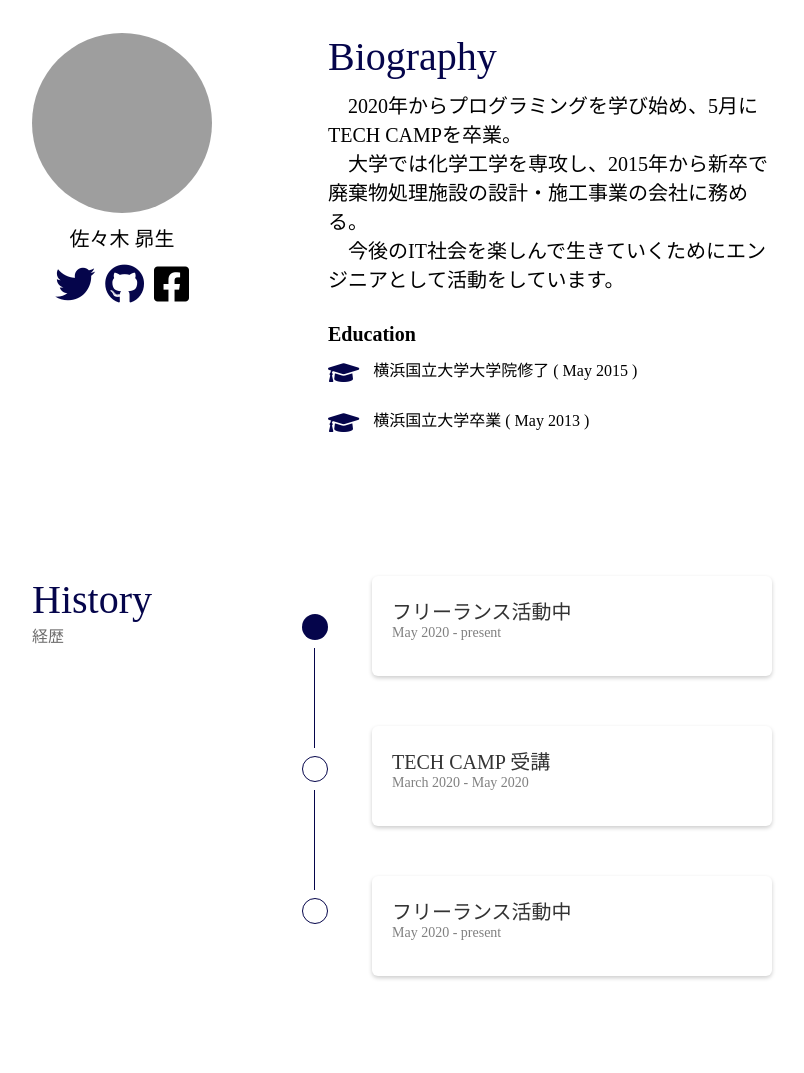
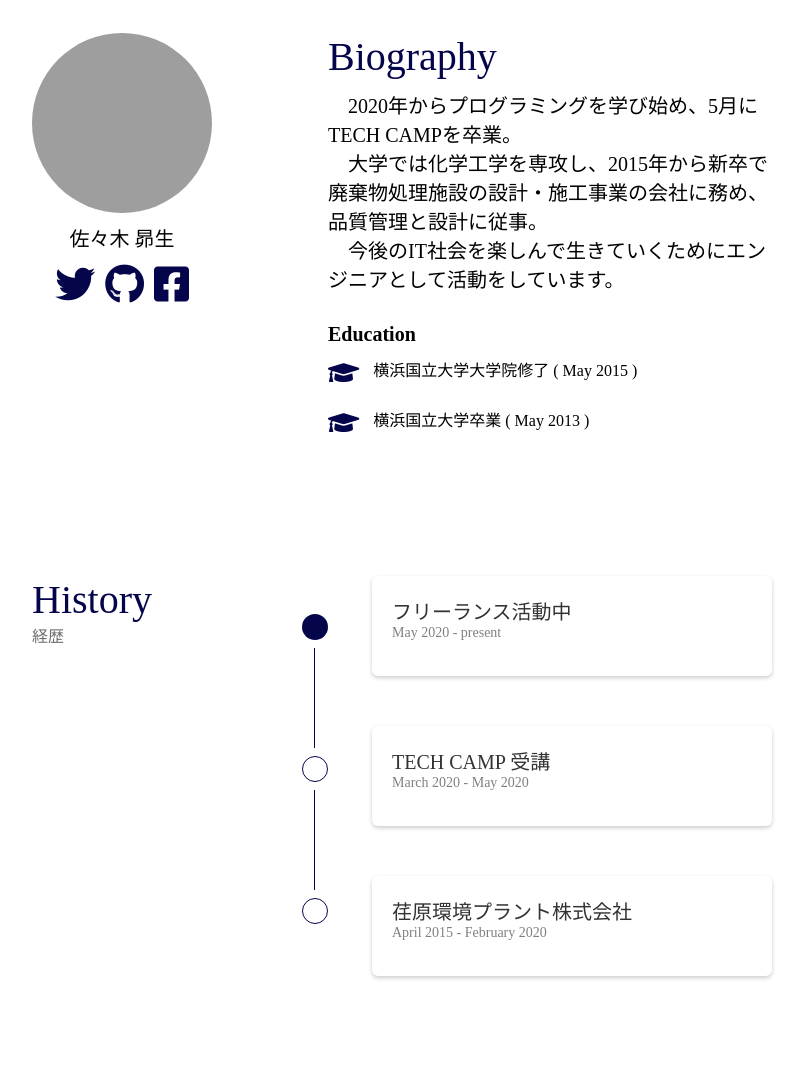
Before and after one commit to koki-73/koki-portfolio, a plain HTML site: page index.html in a window 1280 px wide. Shown: the part 107-1180 px from the top of the page, without its empty margins (238-1042 px from the left). Drawn offline with Linux system fonts and the light colour scheme; grey boxes are pictures that could not be loaded.

Commit message:
revise
・写真の向き
・内容修正
・CSS修正

```diff
--- a/index.html
+++ b/index.html
@@ -30,8 +30,9 @@
             <a href="https://github.com/koki-73">
               <i class="fab fa-github"></i>
             </a>
-            <a href="https://www.facebook.com/profile.php?id=100017697823029"></a>
-            <i class="fab fa-facebook-square"></i>
+            <a href="https://www.facebook.com/profile.php?id=100017697823029">
+              <i class="fab fa-facebook-square"></i>
+            </a>
           </div>
         </div>
         <div class="profile-content">
@@ -40,7 +41,7 @@
             <p>
               　2020年からプログラミングを学び始め、5月にTECH CAMPを卒業。
               <br>
-              　大学では化学工学を専攻し、2015年から新卒で廃棄物処理施設の設計・施工事業の会社に務める。
+              　大学では化学工学を専攻し、2015年から新卒で廃棄物処理施設の設計・施工事業の会社に務め、品質管理と設計に従事。
               <br>
               　今後のIT社会を楽しんで生きていくためにエンジニアとして活動をしています。
             </p>
@@ -88,8 +89,8 @@
             <div class="card-info">March 2020 - May 2020</div>
           </div>
           <div class="card">
-            <div class="card-title">フリーランス活動中</div>
-            <div class="card-info">May 2020 - present</div>
+            <div class="card-title">荏原環境プラント株式会社</div>
+            <div class="card-info">April 2015 - February 2020</div>
           </div>
         </div>
       </div>
--- a/style.css
+++ b/style.css
@@ -55,7 +55,7 @@ img.profile-picture {
   height: 180px;
   width: 180px;
   border-radius: 50%;
-  transform: rotate(90deg);
+  /* transform: rotate(90deg); */
   object-fit: cover;
 }
 .myname {
```
Also changed, not shown: 1 other file.
